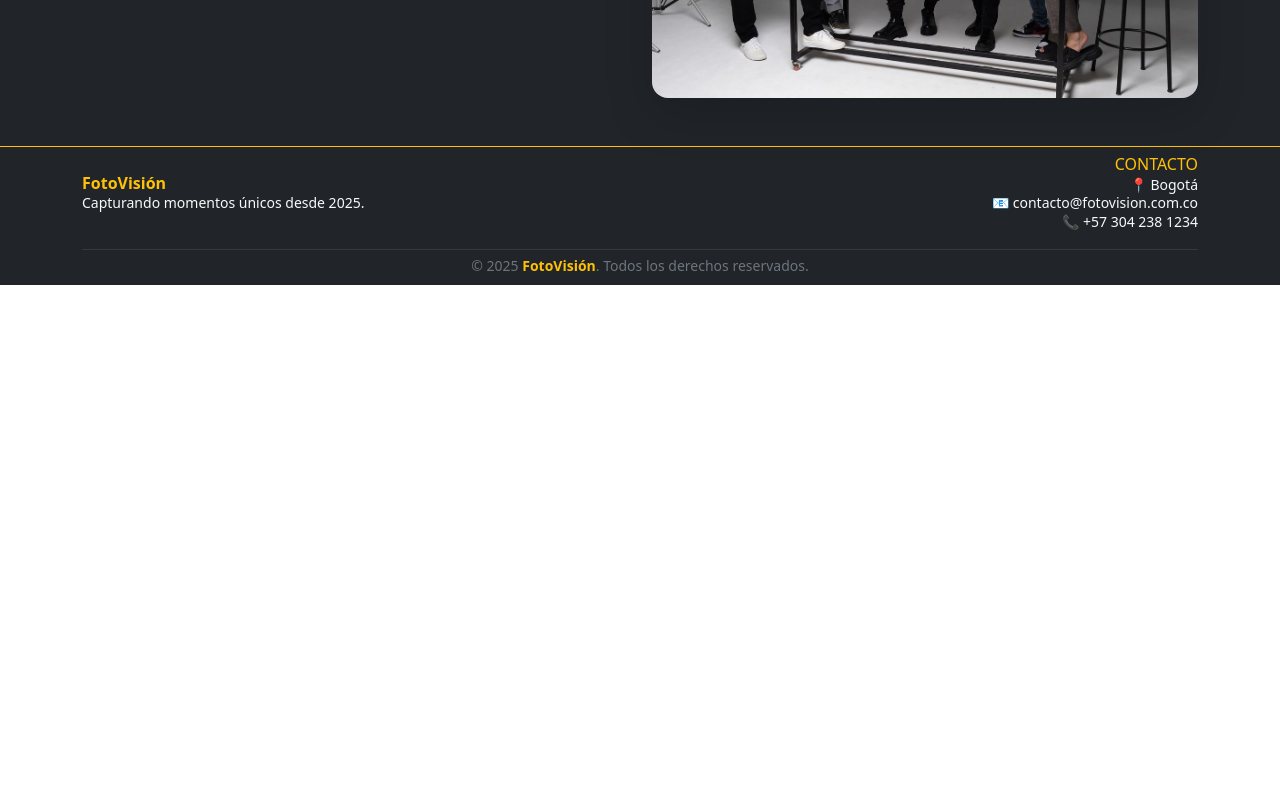
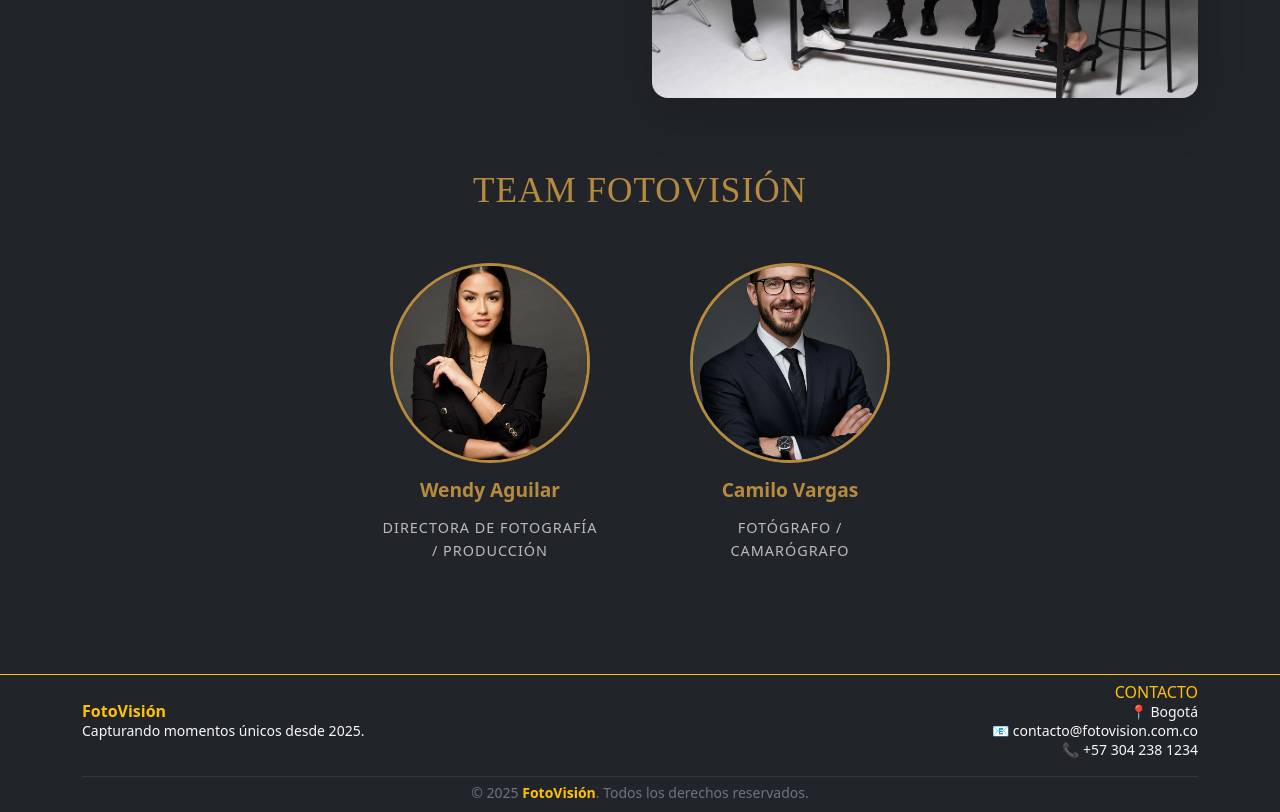
Before and after one commit to milobermu-9628/Foto9628, an Angular app: page /about in a window 1280 px wide. Shown: the part 1700-2512 px from the top of the page. Before the commit the page ends 1985 px from the top, so only its background shows below. Built offline with nearby package versions, Linux system fonts and the light colour scheme.

Commit message:
actualizacion2

```diff
--- a/src/app/page/abbout/abbout.css
+++ b/src/app/page/abbout/abbout.css
@@ -12,3 +12,58 @@
   font-size: 1.05rem;
   line-height: 1.6;
 }
+
+team-section {
+  padding-bottom: 10px;
+  text-align: center;
+  background-color: #ffffff;
+  padding: 60px 30px;
+}
+
+.team-title {
+  color: #b68b40; /* Dorado elegante */
+  font-family: 'Playfair Display', serif;
+  font-size: 2.2rem;
+  margin-bottom: 50px;
+  letter-spacing: 1px;
+}
+
+.team-container {
+  display: flex;
+  justify-content: center;
+  gap: 80px;
+  flex-wrap: wrap;
+}
+
+.team-member {
+  max-width: 220px;
+  text-align: center;
+}
+
+.team-member img {
+  width: 200px;
+  height: 200px;
+  object-fit: cover;
+  border-radius: 50%;
+  border: 3px solid #b68b40;
+  transition: transform 0.3s ease, box-shadow 0.3s ease;
+}
+
+.team-member img:hover {
+  transform: scale(1.05);
+  box-shadow: 0 4px 20px rgba(0, 0, 0, 0.2);
+}
+
+.team-member h3 {
+  margin-top: 15px;
+  color: #b68b40;
+  font-size: 1.2rem;
+  font-weight: 600;
+}
+
+.team-member p {
+  color: #bbbbbb;
+  font-size: 0.9rem;
+  text-transform: uppercase;
+  letter-spacing: 1px;
+}
--- a/src/app/page/abbout/abbout.html
+++ b/src/app/page/abbout/abbout.html
@@ -60,4 +60,24 @@
     </div>
 
   </div>
+
+
+  <section class="team-section container py-5 mt-4">
+    <h2 class="team-title" style="text-align: center;">TEAM FOTOVISIÓN</h2>
+
+    <div class="team-container">
+      <div class="team-member">
+        <img src="assets/img/img7.jpg" alt="Wendy Aguilar" />
+        <h3>Wendy Aguilar</h3>
+        <p>Directora de Fotografía / Producción</p>
+      </div>
+
+      <div class="team-member">
+        <img src="assets/img/img8.jpg" alt="Camilo Vargas" />
+        <h3>Camilo Vargas</h3>
+        <p><span>Fotógrafo / Camarógrafo</span></p>
+      </div>
+    </div>
+  </section>
+
 </section>
--- a/src/app/page/home/home.css
+++ b/src/app/page/home/home.css
@@ -49,57 +49,3 @@ section.bg-dark {
   padding-top: 3rem !important;
   padding-bottom: 3rem !important;
 }
-
-team-section {
-  text-align: center;
-  background-color: #ffffff;
-  padding: 60px 30px;
-}
-
-.team-title {
-  color: #b68b40; /* Dorado elegante */
-  font-family: 'Playfair Display', serif;
-  font-size: 2.2rem;
-  margin-bottom: 50px;
-  letter-spacing: 1px;
-}
-
-.team-container {
-  display: flex;
-  justify-content: center;
-  gap: 80px;
-  flex-wrap: wrap;
-}
-
-.team-member {
-  max-width: 220px;
-  text-align: center;
-}
-
-.team-member img {
-  width: 180px;
-  height: 180px;
-  object-fit: cover;
-  border-radius: 50%;
-  border: 3px solid #b68b40;
-  transition: transform 0.3s ease, box-shadow 0.3s ease;
-}
-
-.team-member img:hover {
-  transform: scale(1.05);
-  box-shadow: 0 4px 20px rgba(0, 0, 0, 0.2);
-}
-
-.team-member h3 {
-  margin-top: 15px;
-  color: #b68b40;
-  font-size: 1.2rem;
-  font-weight: 600;
-}
-
-.team-member p {
-  color: #7d7d7d;
-  font-size: 0.9rem;
-  text-transform: uppercase;
-  letter-spacing: 1px;
-}
--- a/src/app/page/home/home.html
+++ b/src/app/page/home/home.html
@@ -72,22 +72,4 @@
       </div>
     </div>
   </div>
-
-  <section class="team-section" style="background-color: white;">
-    <h2 class="team-title">TEAM FOTOVISIÓN</h2>
-
-    <div class="team-container">
-      <div class="team-member">
-        <img src="" alt="Wendy Aguilar" />
-        <h3>Wendy Aguilar</h3>
-        <p>Directora de Fotografía / Producción</p>
-      </div>
-
-      <div class="team-member">
-        <img src="" alt="Camilo Vargas" />
-        <h3>Camilo Vargas</h3>
-        <p>Fotógrafo / Camarógrafo</p>
-      </div>
-    </div>
-  </section>
 </section>
--- a/src/app/page/products/products.css
+++ b/src/app/page/products/products.css
@@ -44,6 +44,9 @@
 }
 
 h1 {
+  background-color: #0b1220;
+  text-align: center;
   margin-bottom: 0; /* Elimina el espacio inferior del título */
+  color: #fbbf24;
   padding-bottom: 10px; /* Deja solo un pequeño espacio opcional */
 }
```
Also changed, not shown: src/assets/img/img7.jpg (added), src/assets/img/img8.jpg (added).
